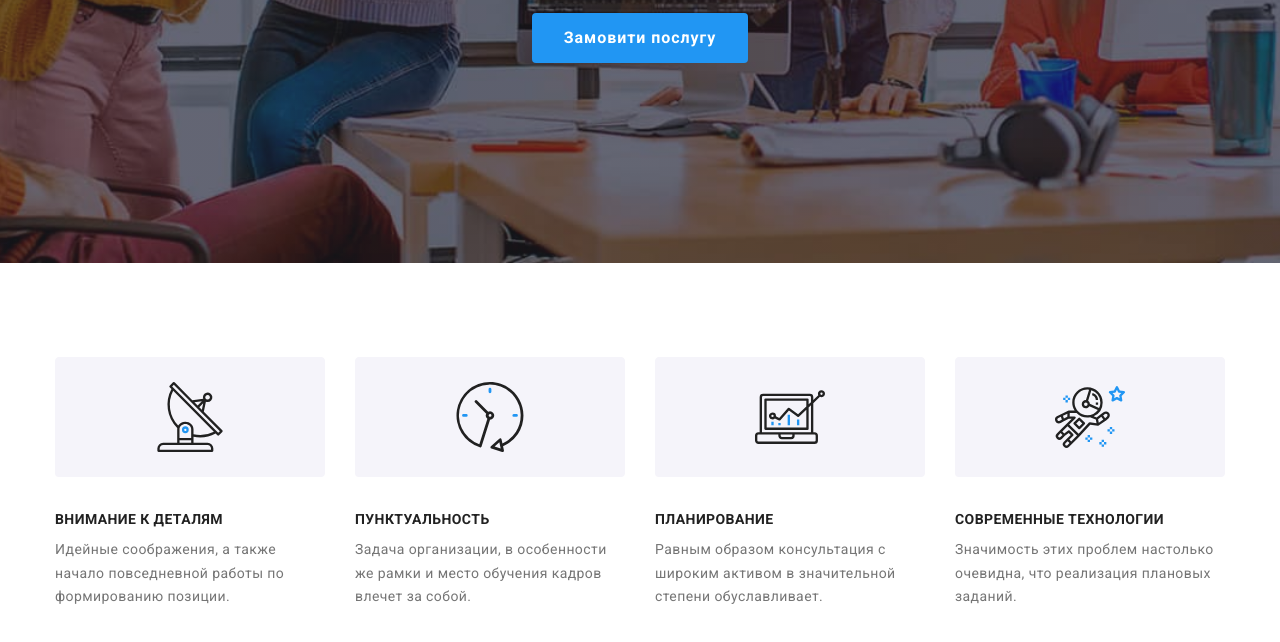
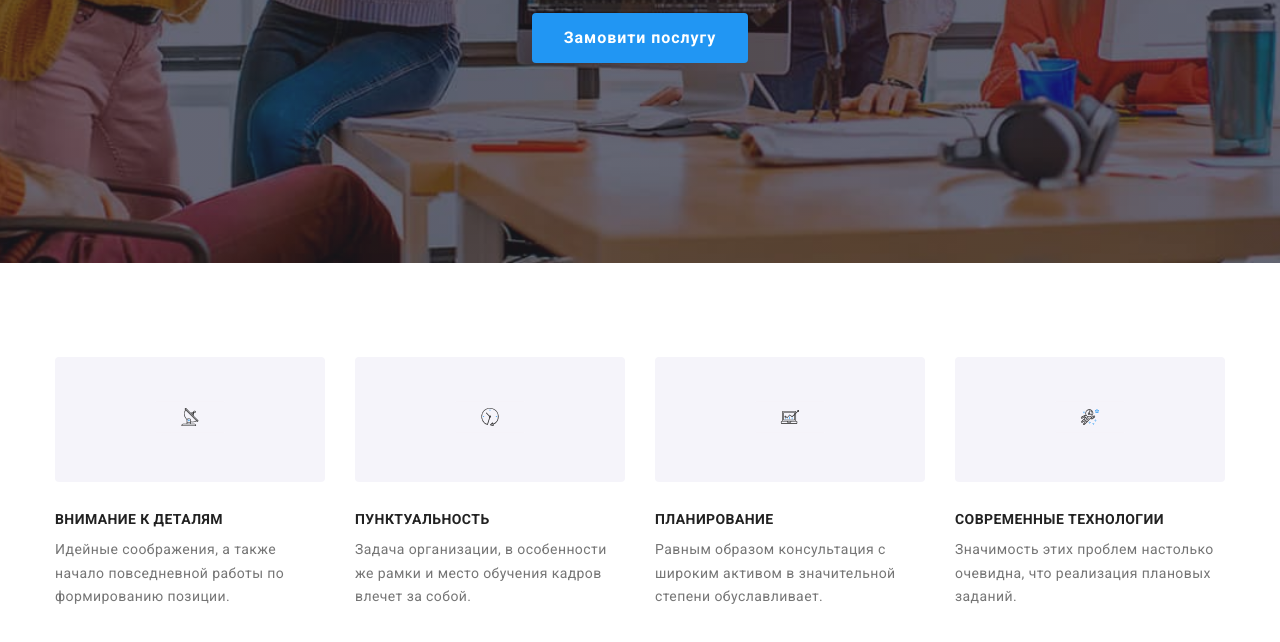
Before and after one commit to mynameisYuri/goit-markup-hw-04, a plain HTML site: page index.html in a window 1280 px wide. Shown: the part 536-1178 px from the top of the page. Drawn offline with nearby package versions, Linux system fonts and the light colour scheme.

Commit message:
fixed bugs
08.07.2022

```diff
--- a/css/style.css
+++ b/css/style.css
@@ -301,6 +301,18 @@ img {
     text-align: left;
 }
 
+.skills_box_svg_container {
+    margin: 0;
+    padding: 0;
+    padding-top: 25px;
+    padding-right: 100px;
+    padding-bottom: 25px;
+    padding-left: 100px;
+    background: var(--fours_background_page_color);
+    border-radius: 4px;
+    margin-bottom: 30px;
+}
+
 /* ::before {
     box-sizing: border-box;
 }
@@ -322,9 +334,15 @@ img {
     img: url(/images/svg/icon-group_1_focus_on_details);
 } */
 
-.skills_box_svg {
+/* .skills_box_svg {
+
     margin-bottom: 30px;
-}
+} */
+
+/* .skills_box_svg_container {
+    text-align: center;
+    padding: 25px 100px 25px 100px;
+} */
 
 .personal_skills {
     font-weight: 700;
--- a/index.html
+++ b/index.html
@@ -27,8 +27,8 @@
                         <a href="/" class="link header_logo">Web<span class="header_logo_p2">Studio</span></a>
                     </div>
                     <ul class="header_list">
-                        <li class="header_list_links"><a href="/" class="link header_menu">Студия</a></li>
-                        <li class="header_list_links"><a href="portfolio.html" class="link header_menu">Портфолио</a></li>
+                        <li class="header_list_links"><a href="./index.html" class="link header_menu">Студия</a></li>
+                        <li class="header_list_links"><a href="./portfolio.html" class="link header_menu">Портфолио</a></li>
                         <li class="header_list_links"><a href="/" class="link header_menu">Контакты</a></li>
                     </ul>
                 </nav>
@@ -61,30 +61,38 @@
             <div class="container">
                 <ul class="skills_box">
                     <li class="skills_box_list">
-                        <svg class="skills_box_svg" width="270px" height="120px">
+                        <div class="skills_box_svg_container" width="270px" height="120px">
+                        <svg class="skills_box_svg" width="70px" height="70px">
                             <use href="./images/svg/symbol-defs.svg#icon-group_1_focus_on_details"></use>
                         </svg>
+                        </div>
                         <h3 class="personal_skills">Внимание к деталям</h3>
                         <p class="description_of_skills">Идейные соображения, а также начало повседневной работы по формированию позиции.</p>
                     </li>
                     <li class="skills_box_list">
-                        <svg class="skills_box_svg" width="270px" height="120px">
+                        <div class="skills_box_svg_container" width="270px" height="120px">
+                        <svg class="skills_box_svg" width="70px" height="70px">
                             <use href="./images/svg/symbol-defs.svg#icon-group_2_punctuality"></use>
                         </svg>
+                        </div>
                         <h3 class="personal_skills">Пунктуальность</h3>
                         <p class="description_of_skills">Задача организации, в особенности же рамки и место обучения кадров влечет за собой.</p>
                     </li>
                     <li class="skills_box_list">
-                        <svg class="skills_box_svg" width="270px" height="120px">
+                        <div class="skills_box_svg_container" width="270px" height="120px">
+                        <svg class="skills_box_svg" width="70px" height="70px">
                             <use href="./images/svg/symbol-defs.svg#icon-group_3_planning"></use>
                         </svg>
+                        </div>
                         <h3 class="personal_skills">Планирование</h3>
                         <p class="description_of_skills">Равным образом консультация с широким активом в значительной степени обуславливает.</p>
                     </li>
                     <li class="skills_box_list">
-                        <svg class="skills_box_svg" width="270px" height="120px">
+                        <div class="skills_box_svg_container" width="270px" height="120px">
+                        <svg class="skills_box_svg" width="70px" height="70px">
                             <use href="./images/svg/symbol-defs.svg#icon-group_4_modern_technology"></use>
                         </svg>
+                        </div>
                         <h3 class="personal_skills">Современные технологии</h3>
                         <p class="description_of_skills">Значимость этих проблем настолько очевидна, что реализация плановых заданий.</p>
                     </li>
```
Also changed, not shown: portfolio.html (+2 -2 lines), images/svg/group_1_focus_on_details.svg, images/svg/group_2_punctuality.svg, images/svg/group_3_planning.svg, images/svg/group_4_modern_technology.svg, images/svg/symbol-defs.svg.
